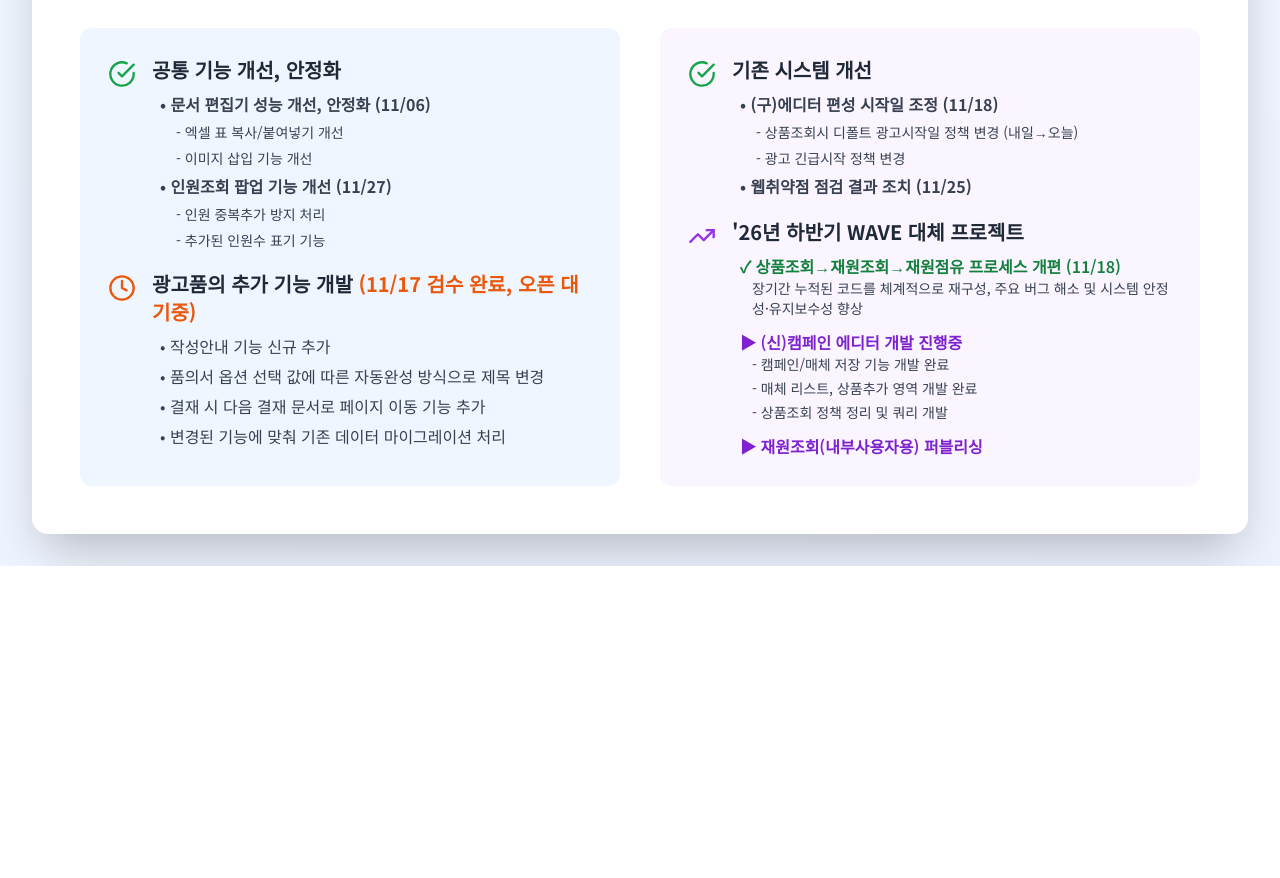
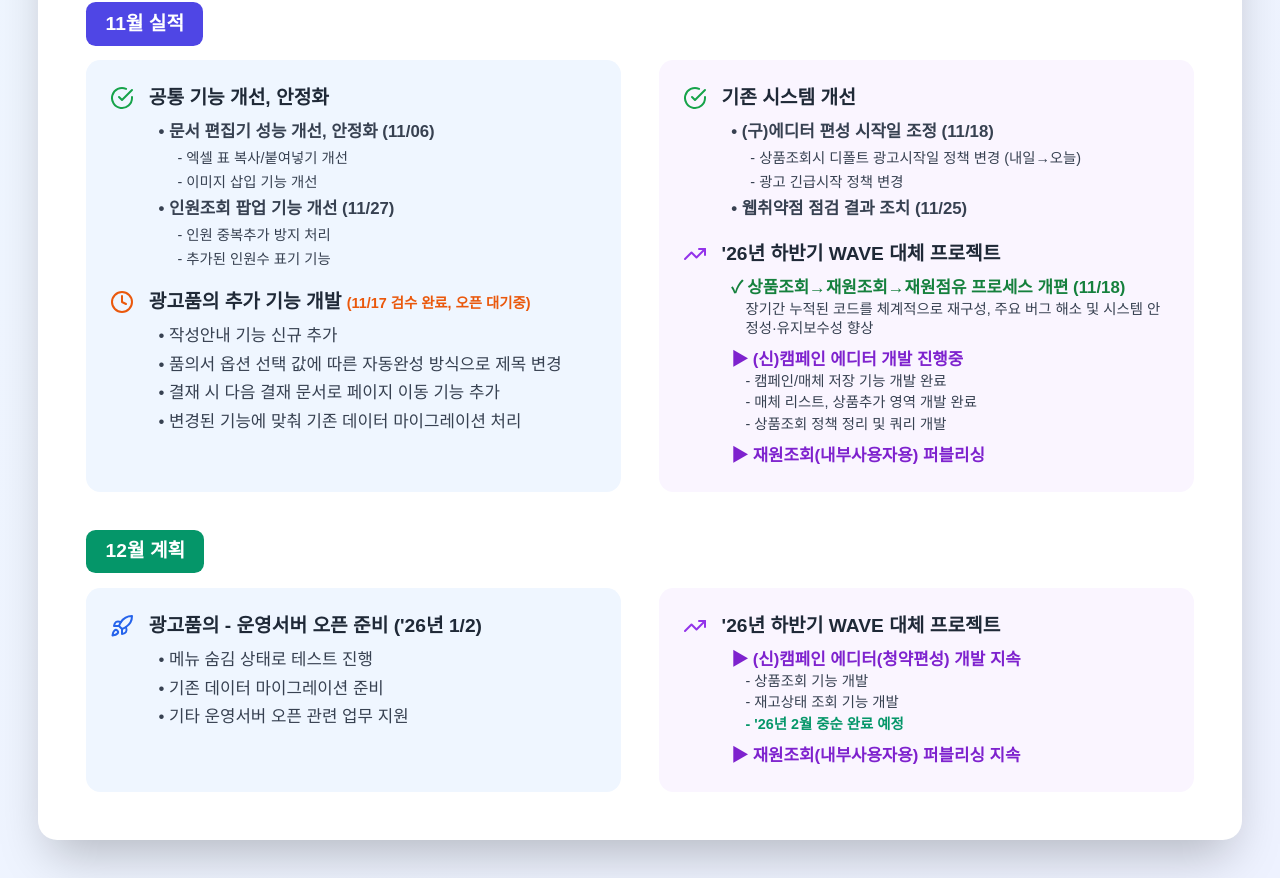
Before and after one commit to jsypsy/tech2, a plain HTML site: page monthly-review/202511/index.html in a window 1280 px wide. Shown: the part 304-1182 px from the top of the page. Before the commit the page ends 870 px from the top, so only its background shows below. Drawn offline with nearby package versions, Linux system fonts and the light colour scheme.

Commit message:
refactor: 12월 계획 추가, 사이즈 조정

```diff
--- a/monthly-review/202511/index.html
+++ b/monthly-review/202511/index.html
@@ -3,9 +3,13 @@
 <head>
     <meta charset="UTF-8">
     <meta name="viewport" content="width=device-width, initial-scale=1.0">
-    <title>개발2팀 월간 업무 보고 - 2025년 11월</title>
+    <title>개발2팀 월간 업무 보고 - 2025년 11~12월</title>
     <script src="https://cdn.tailwindcss.com"></script>
     <style>
+        html {
+            font-size: 19.2px; /* 16px 기준 약 20% 확대 */
+        }
+
         @import url('https://fonts.googleapis.com/css2?family=Noto+Sans+KR:wght@400;600;700&display=swap');
         body {
             font-family: 'Noto Sans KR', sans-serif;
@@ -14,68 +18,79 @@
 </head>
 <body>
 <div class="w-full min-h-screen bg-gradient-to-br from-blue-50 to-indigo-50 p-8 flex items-center justify-center">
-        <div class="bg-white rounded-2xl shadow-2xl p-12 w-full" style="max-width: 1460px;">
+    <div class="bg-white rounded-2xl shadow-2xl p-10 w-full" style="max-width: 1460px;">
         <!-- Header -->
-            <div class="border-b-4 border-indigo-600 pb-8 mb-10">
+        <div class="border-b-4 border-indigo-600 pb-6 mb-8">
             <div class="flex items-center justify-between">
                 <div>
-                        <h1 class="text-5xl font-bold text-gray-800 mb-3">개발2팀 월간 업무 보고</h1>
-                        <p class="text-2xl text-gray-600 flex items-center gap-2">
-                            <svg class="w-6 h-6" fill="none" stroke="currentColor" viewBox="0 0 24 24">
+                    <h1 class="text-4xl font-bold text-gray-800 mb-2">개발2팀 월간 업무 보고</h1>
+                    <p class="text-xl text-gray-600 flex items-center gap-2">
+                        <svg class="w-5 h-5" fill="none" stroke="currentColor" viewBox="0 0 24 24">
                             <rect x="3" y="4" width="18" height="18" rx="2" ry="2"></rect>
                             <line x1="16" y1="2" x2="16" y2="6"></line>
                             <line x1="8" y1="2" x2="8" y2="6"></line>
                             <line x1="3" y1="10" x2="21" y2="10"></line>
                         </svg>
-                            2025년 11월
+                        2025년 11월 ~ 12월
                     </p>
                 </div>
                 <div class="text-right">
-                        <div class="text-lg text-gray-500 mb-2">주요 시스템</div>
+                    <div class="text-base text-gray-500 mb-2">주요 시스템</div>
                     <div class="flex gap-3">
-                            <span class="px-6 py-3 bg-blue-100 text-blue-700 rounded-lg font-semibold text-lg">나스플러스</span>
-                            <span class="px-6 py-3 bg-purple-100 text-purple-700 rounded-lg font-semibold text-lg">나스TV애드</span>
+                        <span class="px-5 py-2 bg-blue-100 text-blue-700 rounded-lg font-semibold text-base">나스플러스</span>
+                        <span class="px-5 py-2 bg-purple-100 text-purple-700 rounded-lg font-semibold text-base">나스TV애드</span>
                     </div>
                 </div>
             </div>
         </div>
 
-            <!-- Main Content Grid -->
-            <div class="grid grid-cols-2 gap-10 items-stretch">
-                <!-- 나스플러스 Section -->
-                <div class="space-y-6 flex flex-col">
-                    <div class="flex items-center gap-3 mb-5">
-                        <div class="w-4 h-10 bg-blue-600 rounded"></div>
-                        <h2 class="text-3xl font-bold text-gray-800">나스플러스</h2>
+        <!-- System Headers -->
+        <div class="grid grid-cols-2 gap-8 mb-4">
+            <div class="flex items-center gap-3">
+                <div class="w-3 h-8 bg-blue-600 rounded"></div>
+                <h2 class="text-2xl font-bold text-gray-800">나스플러스</h2>
+            </div>
+            <div class="flex items-center gap-3">
+                <div class="w-3 h-8 bg-purple-600 rounded"></div>
+                <h2 class="text-2xl font-bold text-gray-800">나스TV애드</h2>
+            </div>
         </div>
 
-                    <div class="bg-blue-50 rounded-xl p-7 space-y-5 flex-1">
-                        <div class="flex items-start gap-4">
-                            <svg xmlns="http://www.w3.org/2000/svg" width="28" height="28" viewBox="0 0 24 24" fill="none" stroke="currentColor" stroke-width="2" stroke-linecap="round" stroke-linejoin="round" class="lucide lucide-circle-check-big w-7 h-7 text-green-600 mt-1 flex-shrink-0">
+        <!-- 11월 실적 Section -->
+        <div class="mb-8">
+            <div class="flex items-center gap-2 mb-3">
+                <div class="px-4 py-1.5 bg-indigo-600 text-white rounded-lg font-bold text-base">11월 실적</div>
+            </div>
+
+            <div class="grid grid-cols-2 gap-8">
+                <!-- 나스플러스 11월 -->
+                <div class="bg-blue-50 rounded-xl p-5 space-y-4">
+                    <div class="flex items-start gap-3">
+                        <svg xmlns="http://www.w3.org/2000/svg" width="22" height="22" viewBox="0 0 24 24" fill="none" stroke="currentColor" stroke-width="2" stroke-linecap="round" stroke-linejoin="round" class="w-5 h-5 text-green-600 mt-0.5 flex-shrink-0">
                             <path d="M22 11.08V12a10 10 0 1 1-5.93-9.14"></path>
                             <path d="m9 11 3 3L22 4"></path>
                         </svg>
                         <div>
-                                <h3 class="font-bold text-gray-800 mb-2 text-xl">공통 기능 개선, 안정화</h3>
-                                <ul class="text-base text-gray-700 space-y-1.5 ml-2">
+                            <h3 class="font-bold text-gray-800 mb-1.5 text-base">공통 기능 개선, 안정화</h3>
+                            <ul class="text-sm text-gray-700 space-y-1 ml-2">
                                 <li class="font-bold">• 문서 편집기 성능 개선, 안정화 (11/06)</li>
-                                    <li class="ml-4 text-sm">- 엑셀 표 복사/붙여넣기 개선</li>
-                                    <li class="ml-4 text-sm">- 이미지 삽입 기능 개선</li>
+                                <li class="ml-4 text-xs">- 엑셀 표 복사/붙여넣기 개선</li>
+                                <li class="ml-4 text-xs">- 이미지 삽입 기능 개선</li>
                                 <li class="font-bold">• 인원조회 팝업 기능 개선 (11/27)</li>
-                                    <li class="ml-4 text-sm">- 인원 중복추가 방지 처리</li>
-                                    <li class="ml-4 text-sm">- 추가된 인원수 표기 기능</li>
+                                <li class="ml-4 text-xs">- 인원 중복추가 방지 처리</li>
+                                <li class="ml-4 text-xs">- 추가된 인원수 표기 기능</li>
                             </ul>
                         </div>
                     </div>
 
-                        <div class="flex items-start gap-4">
-                            <svg xmlns="http://www.w3.org/2000/svg" width="28" height="28" viewBox="0 0 24 24" fill="none" stroke="currentColor" stroke-width="2" stroke-linecap="round" stroke-linejoin="round" class="lucide lucide-clock w-7 h-7 text-orange-600 mt-1 flex-shrink-0">
+                    <div class="flex items-start gap-3">
+                        <svg xmlns="http://www.w3.org/2000/svg" width="22" height="22" viewBox="0 0 24 24" fill="none" stroke="currentColor" stroke-width="2" stroke-linecap="round" stroke-linejoin="round" class="w-5 h-5 text-orange-600 mt-0.5 flex-shrink-0">
                             <circle cx="12" cy="12" r="10"></circle>
                             <polyline points="12 6 12 12 16 14"></polyline>
                         </svg>
                         <div>
-                                <h3 class="font-bold text-gray-800 mb-2 text-xl">광고품의 추가 기능 개발 <span class="text-orange-600 text-md">(11/17 검수 완료, 오픈 대기중)</span></h3>
-                                <ul class="text-base text-gray-700 space-y-1.5 ml-2">
+                            <h3 class="font-bold text-gray-800 mb-1.5 text-base">광고품의 추가 기능 개발 <span class="text-orange-600 text-xs">(11/17 검수 완료, 오픈 대기중)</span></h3>
+                            <ul class="text-sm text-gray-700 space-y-1 ml-2">
                                 <li>• 작성안내 기능 신규 추가</li>
                                 <li>• 품의서 옵션 선택 값에 따른 자동완성 방식으로 제목 변경</li>
                                 <li>• 결재 시 다음 결재 문서로 페이지 이동 기능 추가</li>
@@ -84,47 +99,40 @@
                         </div>
                     </div>
                 </div>
-                </div>
 
-                <!-- 나스TV애드 Section -->
-                <div class="space-y-6 flex flex-col">
-                    <div class="flex items-center gap-3 mb-5">
-                        <div class="w-4 h-10 bg-purple-600 rounded"></div>
-                        <h2 class="text-3xl font-bold text-gray-800">나스TV애드</h2>
-                    </div>
-
-                    <div class="bg-purple-50 rounded-xl p-7 space-y-5 flex-1">
-                        <div class="flex items-start gap-4">
-                            <svg xmlns="http://www.w3.org/2000/svg" width="28" height="28" viewBox="0 0 24 24" fill="none" stroke="currentColor" stroke-width="2" stroke-linecap="round" stroke-linejoin="round" class="lucide lucide-circle-check-big w-7 h-7 text-green-600 mt-1 flex-shrink-0">
+                <!-- 나스TV애드 11월 -->
+                <div class="bg-purple-50 rounded-xl p-5 space-y-4">
+                    <div class="flex items-start gap-3">
+                        <svg xmlns="http://www.w3.org/2000/svg" width="22" height="22" viewBox="0 0 24 24" fill="none" stroke="currentColor" stroke-width="2" stroke-linecap="round" stroke-linejoin="round" class="w-5 h-5 text-green-600 mt-0.5 flex-shrink-0">
                             <path d="M22 11.08V12a10 10 0 1 1-5.93-9.14"></path>
                             <path d="m9 11 3 3L22 4"></path>
                         </svg>
                         <div>
-                                <h3 class="font-bold text-gray-800 mb-2 text-xl">기존 시스템 개선</h3>
-                                <ul class="text-base text-gray-700 space-y-1.5 ml-2">
+                            <h3 class="font-bold text-gray-800 mb-1.5 text-base">기존 시스템 개선</h3>
+                            <ul class="text-sm text-gray-700 space-y-1 ml-2">
                                 <li class="font-bold">• (구)에디터 편성 시작일 조정 (11/18)</li>
-                                    <li class="ml-4 text-sm">- 상품조회시 디폴트 광고시작일 정책 변경 (내일→오늘)</li>
-                                    <li class="ml-4 text-sm">- 광고 긴급시작 정책 변경</li>
+                                <li class="ml-4 text-xs">- 상품조회시 디폴트 광고시작일 정책 변경 (내일→오늘)</li>
+                                <li class="ml-4 text-xs">- 광고 긴급시작 정책 변경</li>
                                 <li class="font-bold">• 웹취약점 점검 결과 조치 (11/25)</li>
                             </ul>
                         </div>
                     </div>
 
-                        <div class="flex items-start gap-4">
-                            <svg xmlns="http://www.w3.org/2000/svg" width="28" height="28" viewBox="0 0 24 24" fill="none" stroke="currentColor" stroke-width="2" stroke-linecap="round" stroke-linejoin="round" class="lucide lucide-trending-up w-7 h-7 text-purple-600 mt-1 flex-shrink-0">
+                    <div class="flex items-start gap-3">
+                        <svg xmlns="http://www.w3.org/2000/svg" width="22" height="22" viewBox="0 0 24 24" fill="none" stroke="currentColor" stroke-width="2" stroke-linecap="round" stroke-linejoin="round" class="w-5 h-5 text-purple-600 mt-0.5 flex-shrink-0">
                             <polyline points="22 7 13.5 15.5 8.5 10.5 2 17"></polyline>
                             <polyline points="16 7 22 7 22 13"></polyline>
                         </svg>
                         <div>
-                                <h3 class="font-bold text-gray-800 mb-2 text-xl">'26년 하반기 WAVE 대체 프로젝트</h3>
-                                <div class="text-base text-gray-700 space-y-3 ml-2">
+                            <h3 class="font-bold text-gray-800 mb-1.5 text-base">'26년 하반기 WAVE 대체 프로젝트</h3>
+                            <div class="text-sm text-gray-700 space-y-2 ml-2">
                                 <div>
                                     <div class="font-semibold text-green-700">✓ 상품조회→재원조회→재원점유 프로세스 개편 (11/18)</div>
-                                        <div class="ml-3 text-sm">장기간 누적된 코드를 체계적으로 재구성, 주요 버그 해소 및 시스템 안정성·유지보수성 향상</div>
+                                    <div class="ml-3 text-xs">장기간 누적된 코드를 체계적으로 재구성, 주요 버그 해소 및 시스템 안정성·유지보수성 향상</div>
                                 </div>
                                 <div>
                                     <div class="font-semibold text-purple-700">▶ (신)캠페인 에디터 개발 진행중</div>
-                                        <ul class="ml-3 text-sm space-y-1">
+                                    <ul class="ml-3 text-xs space-y-0.5">
                                         <li>- 캠페인/매체 저장 기능 개발 완료</li>
                                         <li>- 매체 리스트, 상품추가 영역 개발 완료</li>
                                         <li>- 상품조회 정책 정리 및 쿼리 개발</li>
@@ -139,6 +147,61 @@
                 </div>
             </div>
         </div>
+
+        <!-- 12월 계획 Section -->
+        <div>
+            <div class="flex items-center gap-2 mb-3">
+                <div class="px-4 py-1.5 bg-emerald-600 text-white rounded-lg font-bold text-base">12월 계획</div>
+            </div>
+
+            <div class="grid grid-cols-2 gap-8">
+                <!-- 나스플러스 12월 -->
+                <div class="bg-blue-50 rounded-xl p-5">
+                    <div class="flex items-start gap-3">
+                        <svg xmlns="http://www.w3.org/2000/svg" width="22" height="22" viewBox="0 0 24 24" fill="none" stroke="currentColor" stroke-width="2" stroke-linecap="round" stroke-linejoin="round" class="w-5 h-5 text-blue-600 mt-0.5 flex-shrink-0">
+                            <path d="M4.5 16.5c-1.5 1.26-2 5-2 5s3.74-.5 5-2c.71-.84.7-2.13-.09-2.91a2.18 2.18 0 0 0-2.91-.09z"></path>
+                            <path d="m12 15-3-3a22 22 0 0 1 2-3.95A12.88 12.88 0 0 1 22 2c0 2.72-.78 7.5-6 11a22.35 22.35 0 0 1-4 2z"></path>
+                            <path d="M9 12H4s.55-3.03 2-4c1.62-1.08 5 0 5 0"></path>
+                            <path d="M12 15v5s3.03-.55 4-2c1.08-1.62 0-5 0-5"></path>
+                        </svg>
+                        <div>
+                            <h3 class="font-bold text-gray-800 mb-1.5 text-base">광고품의 - 운영서버 오픈 준비 ('26년 1/2)</h3>
+                            <ul class="text-sm text-gray-700 space-y-1 ml-2">
+                                <li>• 메뉴 숨김 상태로 테스트 진행</li>
+                                <li>• 기존 데이터 마이그레이션 준비</li>
+                                <li>• 기타 운영서버 오픈 관련 업무 지원</li>
+                            </ul>
+                        </div>
+                    </div>
+                </div>
+
+                <!-- 나스TV애드 12월 -->
+                <div class="bg-purple-50 rounded-xl p-5">
+                    <div class="flex items-start gap-3">
+                        <svg xmlns="http://www.w3.org/2000/svg" width="22" height="22" viewBox="0 0 24 24" fill="none" stroke="currentColor" stroke-width="2" stroke-linecap="round" stroke-linejoin="round" class="w-5 h-5 text-purple-600 mt-0.5 flex-shrink-0">
+                            <polyline points="22 7 13.5 15.5 8.5 10.5 2 17"></polyline>
+                            <polyline points="16 7 22 7 22 13"></polyline>
+                        </svg>
+                        <div>
+                            <h3 class="font-bold text-gray-800 mb-1.5 text-base">'26년 하반기 WAVE 대체 프로젝트</h3>
+                            <div class="text-sm text-gray-700 space-y-2 ml-2">
+                                <div>
+                                    <div class="font-semibold text-purple-700">▶ (신)캠페인 에디터(청약편성) 개발 지속</div>
+                                    <ul class="ml-3 text-xs space-y-0.5">
+                                        <li>- 상품조회 기능 개발</li>
+                                        <li>- 재고상태 조회 기능 개발</li>
+                                        <li class="text-emerald-600 font-semibold">- '26년 2월 중순 완료 예정</li>
+                                    </ul>
+                                </div>
+                                <div>
+                                    <div class="font-semibold text-purple-700">▶ 재원조회(내부사용자용) 퍼블리싱 지속</div>
+                                </div>
+                            </div>
+                        </div>
+                    </div>
+                </div>
+            </div>
+        </div>
     </div>
 </div>
 </body>
```
Lines whose indentation alone changed are shown as unchanged.
